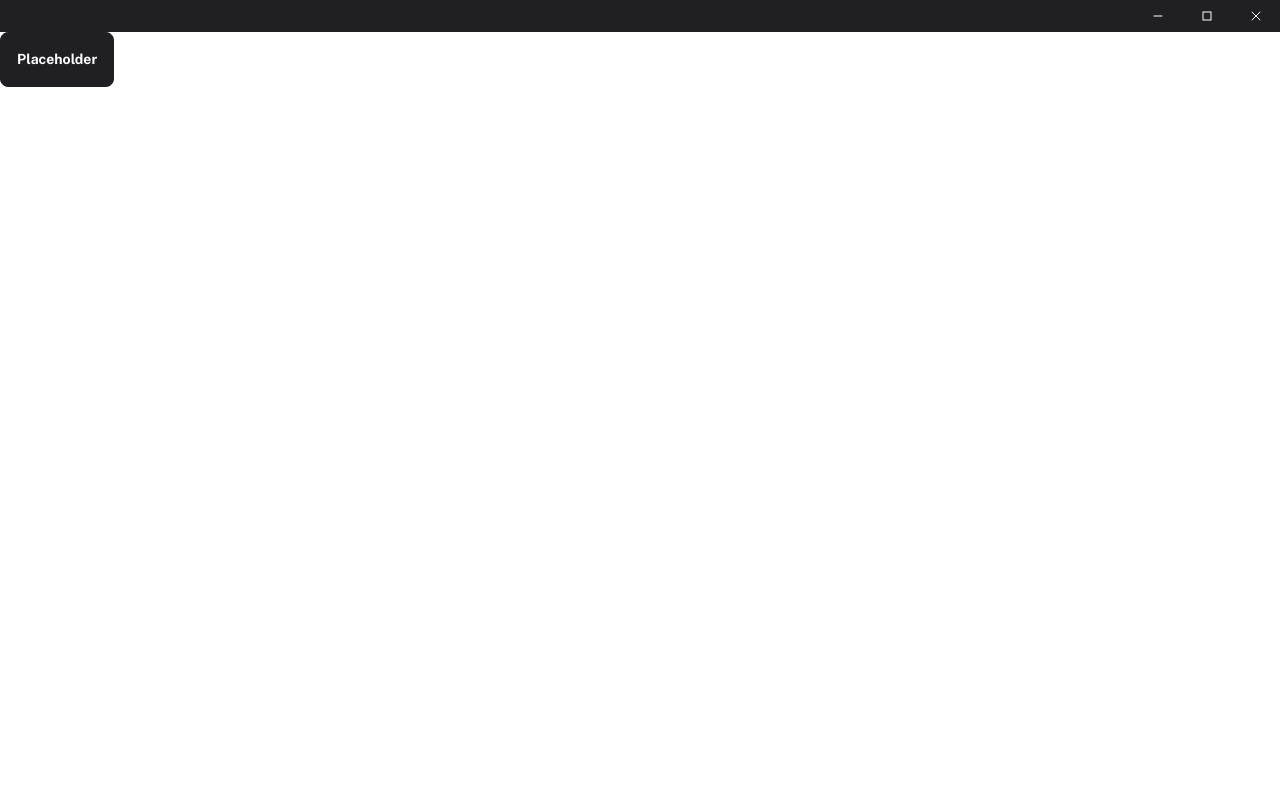
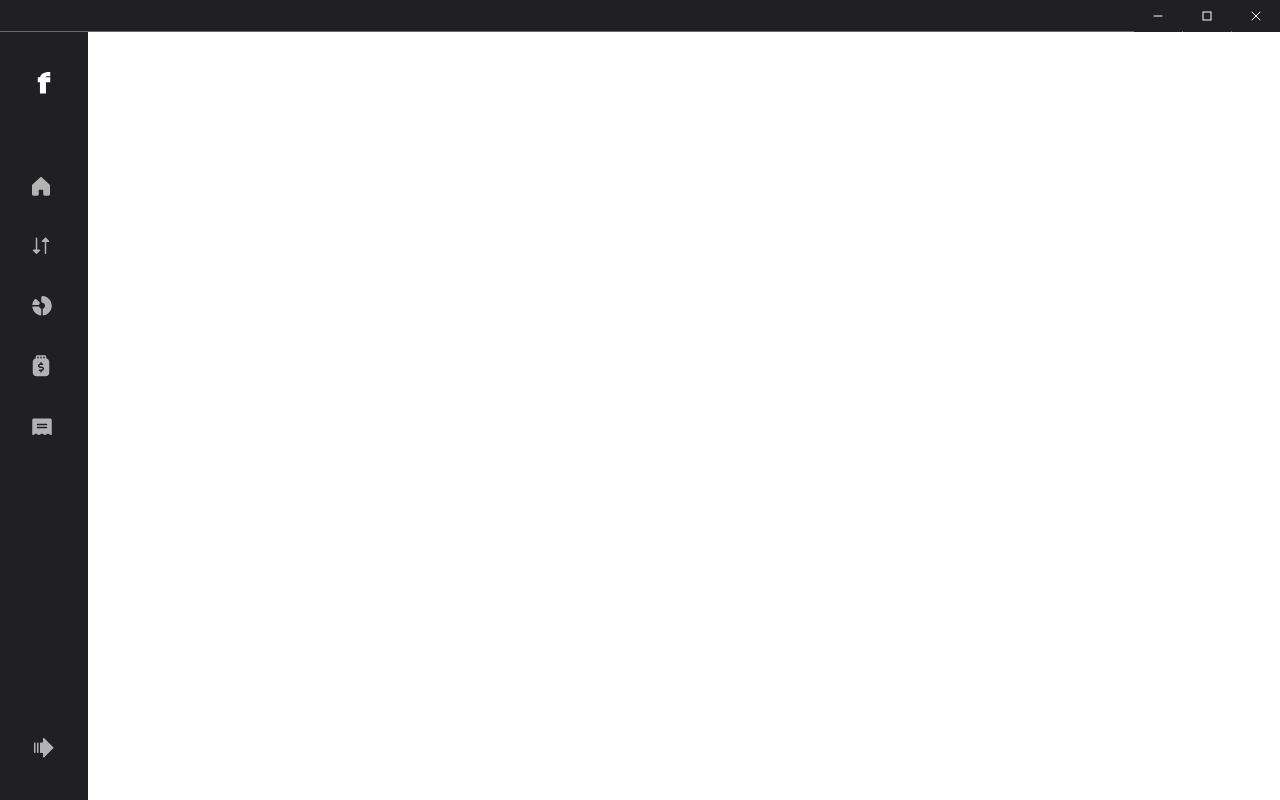
Before and after one commit to nikosetiawanp/personal-finance-app, a React (Vite) app: page /overview in a window 1280 px wide. Built offline with nearby package versions, Linux system fonts and the light colour scheme.

Commit message:
add sidebar

```diff
--- a/src/main/index.ts
+++ b/src/main/index.ts
@@ -6,8 +6,8 @@ import icon from '../../resources/icon.png?asset'
 function createWindow(): void {
   // Create the browser window.
   const mainWindow = new BrowserWindow({
-    width: 900,
-    height: 670,
+    width: 800,
+    height: 600,
     show: false,
     frame: false,
     autoHideMenuBar: true,
--- a/src/renderer/src/App.tsx
+++ b/src/renderer/src/App.tsx
@@ -1,11 +1,13 @@
+import { AppSidebar } from './components/AppSidebar'
 import { Button } from './components/ui/Button'
 import { WindowFrame } from './components/WindowFrame'
 
 function App(): React.JSX.Element {
   return (
-    <main className="pt-[32px]">
+    <main className="pt-[32px] bg-beige-100 h-full">
       <WindowFrame />
-      <Button variant="primary">Placeholder</Button>
+      <AppSidebar />
+      {/* <Button variant="primary">Placeholder</Button> */}
     </main>
   )
 }
--- a/src/renderer/src/assets/main.css
+++ b/src/renderer/src/assets/main.css
@@ -53,7 +53,8 @@
   }
 
   .text-preset-3,
-  h3 {
+  h3,
+  li {
     font-size: 16px;
     line-height: 150%;
     letter-spacing: 0px;
--- /dev/null
+++ b/src/renderer/src/components/AppSidebar.tsx
@@ -0,0 +1,66 @@
+import clsx from 'clsx'
+import { useState } from 'react'
+
+import LogoSmall from '../assets/images/logo-small.svg'
+import LogoLarge from '../assets/images/logo-large.svg'
+import IconMinimizeMenu from '../assets/images/icon-minimize-menu.svg'
+
+import IconNavOverview from '../assets/images/icon-nav-overview.svg'
+import IconNavTransactions from '../assets/images/icon-nav-transactions.svg'
+import IconNavBudgets from '../assets/images/icon-nav-budgets.svg'
+import IconNavPots from '../assets/images/icon-nav-pots.svg'
+import IconNavRecurringBills from '../assets/images/icon-nav-recurring-bills.svg'
+
+const menus = [
+  { title: 'Overview', icon: IconNavOverview },
+  { title: 'Transactions', icon: IconNavTransactions },
+  { title: 'Budgets', icon: IconNavBudgets },
+  { title: 'Pots', icon: IconNavPots },
+  { title: 'Recurring bills', icon: IconNavRecurringBills }
+]
+
+function AppSidebar() {
+  const [open, setOpen] = useState(false)
+  return (
+    <aside
+      className={clsx(
+        'bg-grey-900 flex flex-col gap-6 h-screen fixed left-0 px-8 pb-14 transition-all',
+        open && 'w-[300px] items-start',
+        !open && 'w-[88px]'
+      )}
+    >
+      <header className="flex justify-center items-center py-10">
+        {open && <img className="h-[22px]" src={LogoLarge} alt="logo-large" />}
+        {!open && <img className="h-[22px]" src={LogoSmall} alt="logo-small" />}
+      </header>
+      <main>
+        <ul className="flex flex-col items-start justify-center gap-1">
+          {menus.map((menu, index) => (
+            <li
+              className="flex items-center gap-6 h-[56px] text-grey-300 py-4 hover:text-white hover:cursor-pointer text-nowrap"
+              key={index}
+            >
+              <img src={menu.icon} alt="" />
+              {open && menu.title}
+            </li>
+          ))}
+        </ul>
+      </main>
+      <footer className="flex justify-center items-center mt-auto">
+        <button
+          className="flex items-center gap-6 w-auto text-preset-3 text-grey-300 h-[56px] hover:text-white hover:cursor-pointer text-nowrap"
+          onClick={() => setOpen(!open)}
+        >
+          <img
+            className={clsx(!open && '-scale-x-100')}
+            src={IconMinimizeMenu}
+            alt="icon-minimize-menu"
+          />
+          {open && 'Minimize Menu'}
+        </button>
+      </footer>
+    </aside>
+  )
+}
+
+export { AppSidebar }
--- a/src/renderer/src/components/WindowFrame.tsx
+++ b/src/renderer/src/components/WindowFrame.tsx
@@ -12,7 +12,7 @@ function WindowFrame() {
     window.electronAPI?.close()
   }
   return (
-    <header className="flex justify-end gap-[1px] bg-grey-900 h-[32px] w-screen absolute top-0 left-0 draggable">
+    <header className="flex justify-end gap-[1px] bg-grey-900 h-[32px] border-b border-b-grey-500 w-full z-[1000] fixed top-0 left-0 draggable">
       {/* Minimize */}
       <button onClick={() => handleMinimize()} className={clsx(baseStyle, 'hover:bg-grey-500')}>
         <svg width="16" height="16" viewBox="0 0 16 16" fill="none" stroke="#fff">
```
